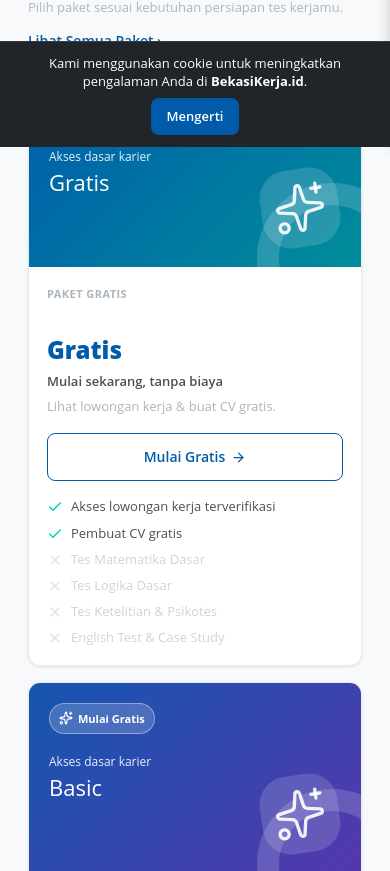
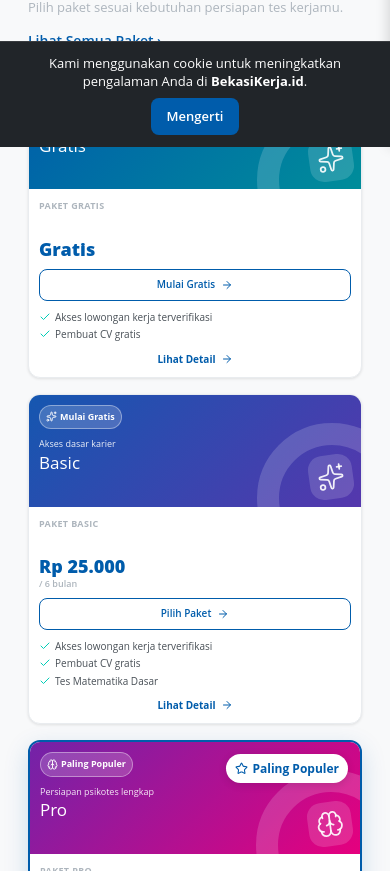
Before and after one commit to bekasikerjaofficial-ux/bekasikerja.id, a Next.js app: page / in a window 390 px wide. Shown: the part 697-1568 px from the top of the page. Built offline with nearby package versions, Linux system fonts and the light colour scheme; no server answers; the database is empty.

Commit message:
fix: show membership cards in mobile two-column grid
Compact pricing cards for smartphone screens, limit benefits, and add detail links while preserving desktop three-column layout.

```diff
--- a/app/globals.css
+++ b/app/globals.css
@@ -930,3 +930,35 @@ html.dark .panel { background: var(--gray-50); }
   .package-faq { display: block; padding: 34px 0 52px; }
   .package-faq-heading { margin-bottom: 22px; }
 }
+
+/* Compact two-column mobile pricing cards. */
+@media (max-width: 600px) {
+  .package-pricing-section { padding-left: 8px; padding-right: 8px; }
+  .package-section-heading h2 { font-size: 23px; }
+  .package-grid-three { grid-template-columns: repeat(2, minmax(0, 1fr)); gap: 8px; }
+  .package-grid-three .pkg-card.popular { order: -1; }
+  .package-grid-three .pkg-card.popular, .package-grid-three .pkg-card.popular:hover { transform: none; }
+  .pkg-card { min-width: 0; border-radius: 12px; }
+  .pkg-card-visual { min-height: 112px; padding: 10px; }
+  .pkg-category-badge { max-width: 100%; padding: 4px 6px; font-size: 9px; gap: 3px; }
+  .pkg-category-badge svg { width: 11px; height: 11px; }
+  .pkg-format { margin: 10px 0 3px; font-size: 9px; line-height: 1.2; }
+  .pkg-visual-title { max-width: 66%; font-size: 17px; }
+  .pkg-visual-icon { right: 8px; bottom: 8px; width: 44px; height: 44px; border-radius: 14px; }
+  .pkg-visual-icon svg { width: 28px; height: 28px; }
+  .pkg-card-content { min-width: 0; padding: 10px; }
+  .pkg-price-label { overflow: hidden; font-size: 9px; text-overflow: ellipsis; white-space: nowrap; }
+  .pkg-price-row { min-height: 17px; gap: 4px; margin-top: 5px; flex-wrap: wrap; }
+  .pkg-old-price { font-size: 9px; }
+  .pkg-discount { padding: 3px 5px; font-size: 8px; }
+  .pkg-price { font-size: 18px; word-break: break-word; }
+  .pkg-price small { display: block; margin-top: 2px; font-size: 9px; }
+  .pkg-tagline, .pkg-desc { display: none; }
+  .pkg-cta { min-height: 32px; margin-top: 9px; padding: 8px 5px; border-radius: 8px; font-size: 10px; line-height: 1.1; }
+  .pkg-cta svg { width: 12px; height: 12px; }
+  .pkg-features { gap: 5px; margin-top: 10px; }
+  .pkg-features li { gap: 4px; font-size: 10px; line-height: 1.25; }
+  .pkg-features li .ic { width: 12px; height: 12px; margin-top: 0; }
+  .pkg-detail { margin-top: auto; padding-top: 10px; font-size: 10px; }
+  .pkg-detail svg { width: 12px; height: 12px; }
+}
--- a/components/PackageCard.js
+++ b/components/PackageCard.js
@@ -1,7 +1,7 @@
 'use client';
 
 import React from 'react';
-import { ArrowRight, Brain, Check, GraduationCap, Sparkles, Star, X } from 'lucide-react';
+import { ArrowRight, Brain, Check, GraduationCap, Sparkles, Star } from 'lucide-react';
 import { packageDisplayName } from '../lib/packages';
 
 const PACKAGE_VISUALS = {
@@ -57,14 +57,15 @@ export default function PackageCard({ pkg, ctaHref }) {
         <a href={href} className={isPopular ? 'btn-primary pkg-cta' : 'btn-secondary pkg-cta'}>
           {ctaLabel} <ArrowRight size={15} />
         </a>
-        <ul className="pkg-features" aria-label={`Benefit paket ${packageDisplayName(pkg)}`}>
-          {features.map((feature, i) => (
-            <li key={i} className={feature.included ? 'inc' : 'exc'}>
-              {feature.included ? <Check size={16} className="ic" aria-hidden="true" /> : <X size={16} className="ic" aria-hidden="true" />}
+        <ul className="pkg-features" aria-label={`Benefit utama paket ${packageDisplayName(pkg)}`}>
+          {features.filter((feature) => feature.included).slice(0, 3).map((feature, i) => (
+            <li key={i} className="inc">
+              <Check size={16} className="ic" aria-hidden="true" />
               <span>{feature.text}</span>
             </li>
           ))}
         </ul>
+        <a href={href} className="pkg-detail">Lihat Detail <ArrowRight size={14} aria-hidden="true" /></a>
       </div>
     </article>
   );
```
